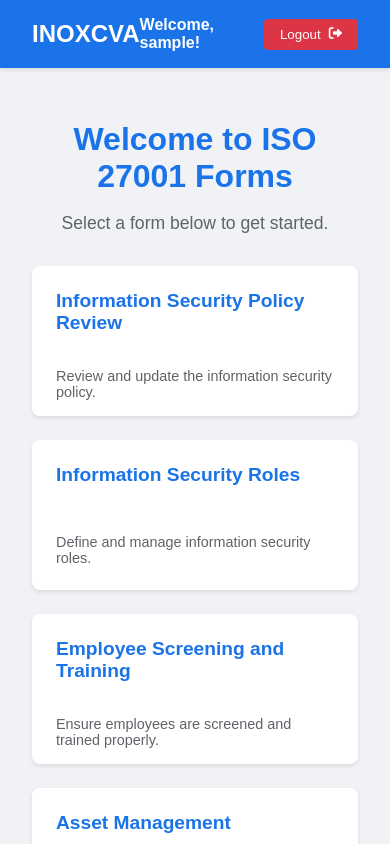
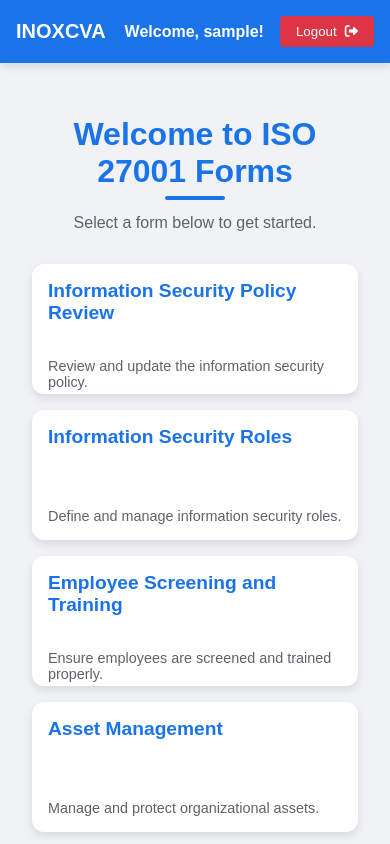
Before and after one commit to Maharshi-24/Compliance-Forms, a website: page frontend/index.html in a window 390 px wide. Shown: the top 844 px of the page. Drawn offline with Linux system fonts and the light colour scheme; sample sign-in values are in the browser's storage.

Commit message:
Improved Style

```diff
--- a/frontend/css/index.css
+++ b/frontend/css/index.css
@@ -12,12 +12,20 @@ body {
   display: flex;
   justify-content: space-between;
   align-items: center;
-  box-shadow: 0 2px 4px rgba(0, 0, 0, 0.1);
+  box-shadow: 0 4px 8px rgba(0, 0, 0, 0.1);
+  position: sticky;
+  top: 0;
+  z-index: 1000;
 }
 
 .navbar-brand {
   font-size: 1.5rem;
   font-weight: bold;
+  transition: transform 0.3s ease;
+}
+
+.navbar-brand:hover {
+  transform: scale(1.05);
 }
 
 .navbar-user {
@@ -28,6 +36,8 @@ body {
 
 #userInfo {
   font-weight: bold;
+  color: #ffffff;
+  font-size: 1rem;
 }
 
 #logoutButton {
@@ -40,10 +50,12 @@ body {
   display: flex;
   align-items: center;
   gap: 0.5rem;
+  transition: background-color 0.3s ease, transform 0.2s ease;
 }
 
 #logoutButton:hover {
   background-color: #c82333;
+  transform: translateY(-2px);
 }
 
 .container {
@@ -60,11 +72,33 @@ body {
 .hero h1 {
   color: #1a73e8;
   margin-bottom: 0.5rem;
+  font-size: 2.5rem;
+  font-weight: 700;
+  position: relative;
+  display: inline-block;
+}
+
+.hero h1::after {
+  content: '';
+  position: absolute;
+  width: 60px;
+  height: 4px;
+  background-color: #1a73e8;
+  bottom: -10px;
+  left: 50%;
+  transform: translateX(-50%);
+  border-radius: 2px;
+  transition: width 0.3s ease;
+}
+
+.hero h1:hover::after {
+  width: 100%;
 }
 
 .hero p {
   color: #5f6368;
   font-size: 1.1rem;
+  margin-top: 1rem;
 }
 
 .grid {
@@ -75,17 +109,35 @@ body {
 
 .card {
   background-color: #ffffff;
-  border-radius: 8px;
-  box-shadow: 0 2px 4px rgba(0, 0, 0, 0.1);
+  border-radius: 12px;
+  box-shadow: 0 4px 8px rgba(0, 0, 0, 0.1);
   transition: transform 0.3s ease, box-shadow 0.3s ease;
   display: flex;
   flex-direction: column;
   height: 150px; /* Fixed height for all cards */
+  overflow: hidden;
+  position: relative;
+}
+
+.card::before {
+  content: '';
+  position: absolute;
+  top: 0;
+  left: 0;
+  width: 100%;
+  height: 100%;
+  background: linear-gradient(45deg, rgba(26, 115, 232, 0.1), rgba(26, 115, 232, 0.05));
+  opacity: 0;
+  transition: opacity 0.3s ease;
+}
+
+.card:hover::before {
+  opacity: 1;
 }
 
 .card:hover {
-  transform: translateY(-5px);
-  box-shadow: 0 4px 8px rgba(0, 0, 0, 0.2);
+  transform: translateY(-10px);
+  box-shadow: 0 8px 16px rgba(0, 0, 0, 0.2);
 }
 
 .card a {
@@ -94,14 +146,17 @@ body {
   padding: 1.5rem;
   display: flex;
   flex-direction: column;
-  justify-content: space-between; /* Ensure content is spaced evenly */
-  height: 100%; /* Make the link fill the entire card */
+  justify-content: space-between;
+  height: 100%;
+  position: relative;
+  z-index: 1;
 }
 
 .card h3 {
   margin-top: 0;
   color: #1a73e8;
   font-size: 1.2rem;
+  font-weight: 600;
 }
 
 .card p {
@@ -117,4 +172,67 @@ body {
 .data-extraction h2 {
   color: #5f6368;
   margin-bottom: 1rem;
+  font-size: 1.75rem;
+  font-weight: 600;
 }
+
+/* Cool hover effect for data extraction section */
+.data-extraction .card {
+  background-color: #ffffff;
+  border-radius: 12px;
+  box-shadow: 0 4px 8px rgba(0, 0, 0, 0.1);
+  transition: transform 0.3s ease, box-shadow 0.3s ease;
+}
+
+.data-extraction .card:hover {
+  transform: translateY(-10px);
+  box-shadow: 0 8px 16px rgba(0, 0, 0, 0.2);
+}
+
+/* Animation for the container */
+@keyframes fadeIn {
+  from {
+      opacity: 0;
+      transform: translateY(20px);
+  }
+  to {
+      opacity: 1;
+      transform: translateY(0);
+  }
+}
+
+.container {
+  animation: fadeIn 0.8s ease-out;
+}
+
+/* Responsive Design */
+@media (max-width: 768px) {
+  .navbar {
+      padding: 1rem;
+  }
+
+  .navbar-brand {
+      font-size: 1.25rem;
+  }
+
+  .hero h1 {
+      font-size: 2rem;
+  }
+
+  .hero p {
+      font-size: 1rem;
+  }
+
+  .grid {
+      grid-template-columns: repeat(auto-fill, minmax(200px, 1fr));
+      gap: 1rem;
+  }
+
+  .card {
+      height: 130px;
+  }
+
+  .card a {
+      padding: 1rem;
+  }
+}
--- a/frontend/css/login-signup.css
+++ b/frontend/css/login-signup.css
@@ -43,7 +43,7 @@ label {
 input[type="text"],
 input[type="password"],
 input[type="email"] {
-  width: 100%;
+  width: 93.5%;
   padding: 0.75rem;
   border: 1px solid #dadce0;
   border-radius: 8px;
```
